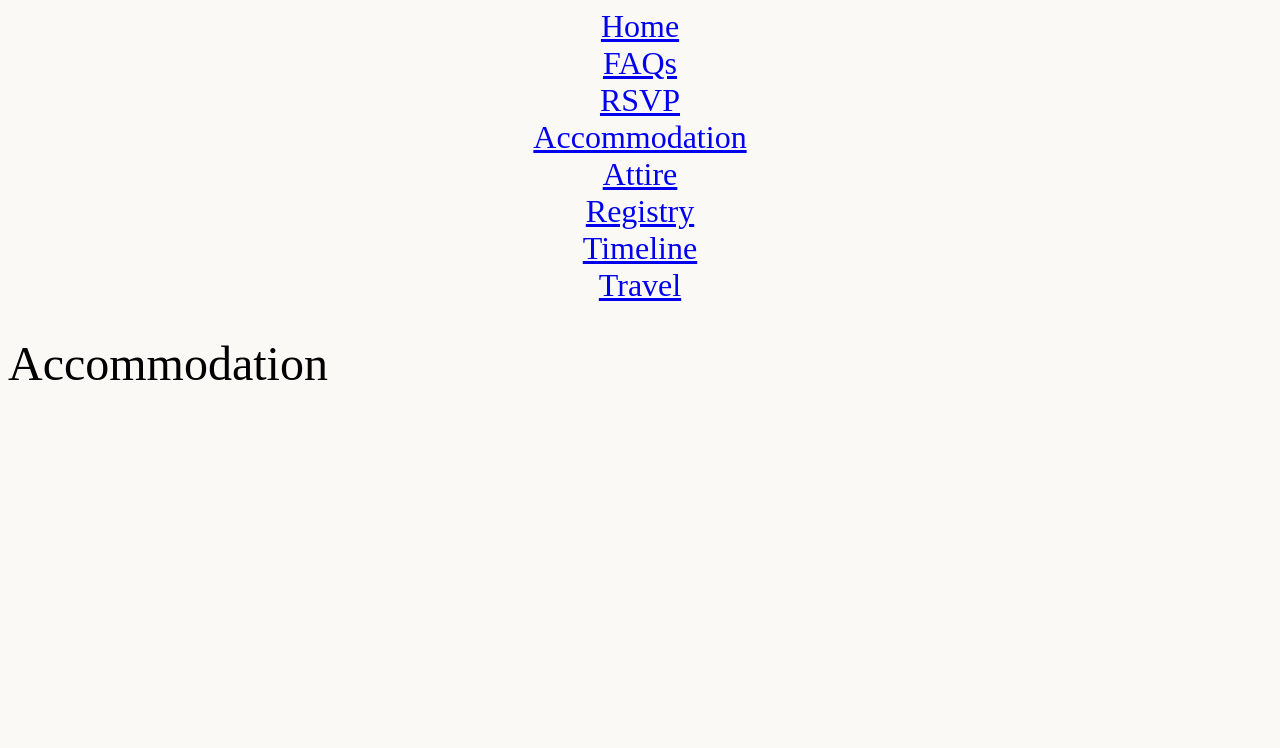
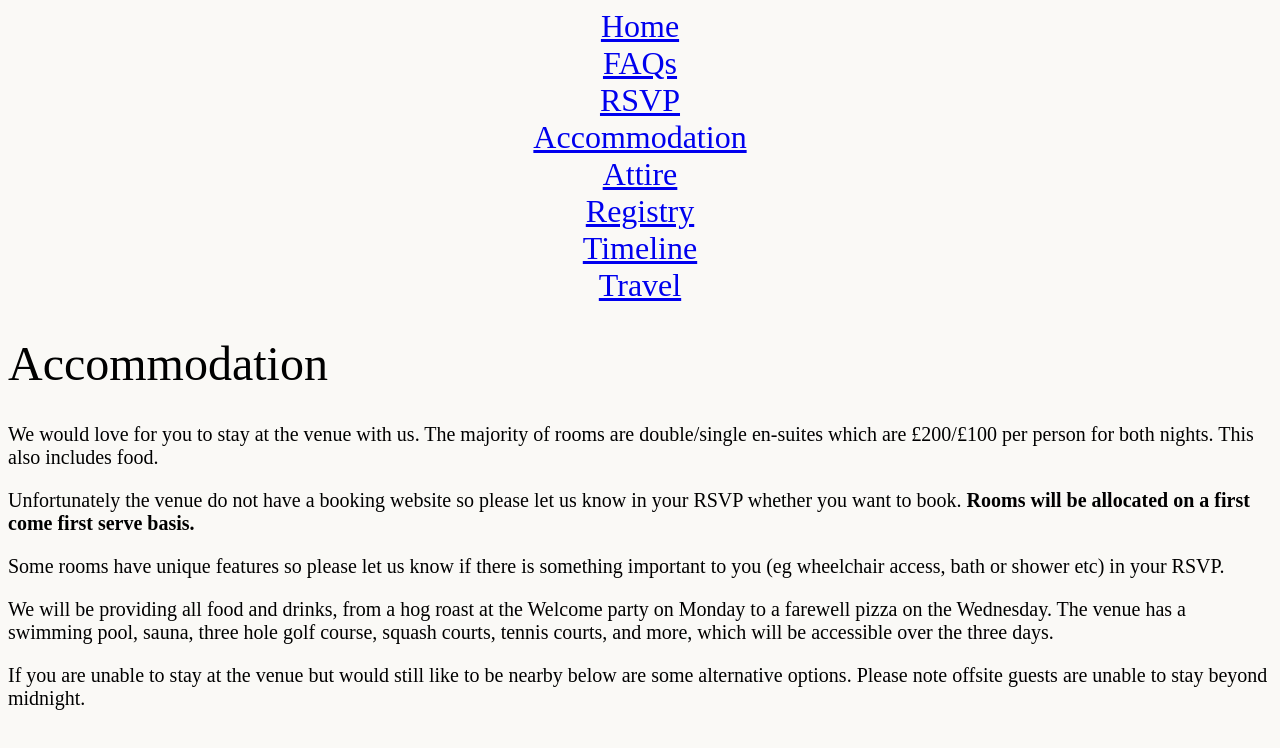
Before and after one commit to LawrenceWarren/wedding-website, a SvelteKit app: page /accommodation in a window 1280 px wide. Shown: the top 748 px of the page. Built offline with nearby package versions, Linux system fonts and the light colour scheme; a web font is replaced by a local one.

Commit message:
Add a bit to the accommodation page

```diff
--- a/src/routes/accommodation/+page.svelte
+++ b/src/routes/accommodation/+page.svelte
@@ -1 +1,31 @@
 <h1>Accommodation</h1>
+
+<p>
+  We would love for you to stay at the venue with us. The majority of rooms are
+  double/single en-suites which are £200/£100 per person for both nights. This
+  also includes food.
+</p>
+
+<p>
+  Unfortunately the venue do not have a booking website so please let us know in
+  your RSVP whether you want to book.
+  <b>Rooms will be allocated on a first come first serve basis.</b>
+</p>
+
+<p>
+  Some rooms have unique features so please let us know if there is something
+  important to you (eg wheelchair access, bath or shower etc) in your RSVP.
+</p>
+
+<p>
+  We will be providing all food and drinks, from a hog roast at the Welcome
+  party on Monday to a farewell pizza on the Wednesday. The venue has a swimming
+  pool, sauna, three hole golf course, squash courts, tennis courts, and more,
+  which will be accessible over the three days.
+</p>
+
+<p>
+  If you are unable to stay at the venue but would still like to be nearby below
+  are some alternative options. Please note offsite guests are unable to stay
+  beyond midnight.
+</p>
```
